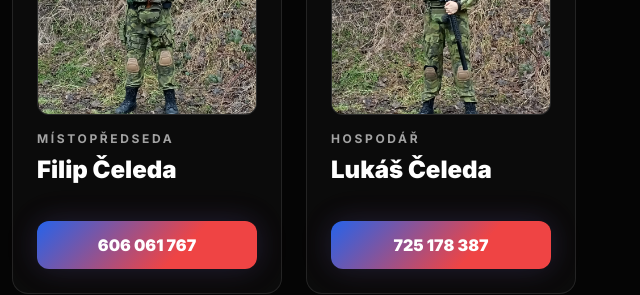
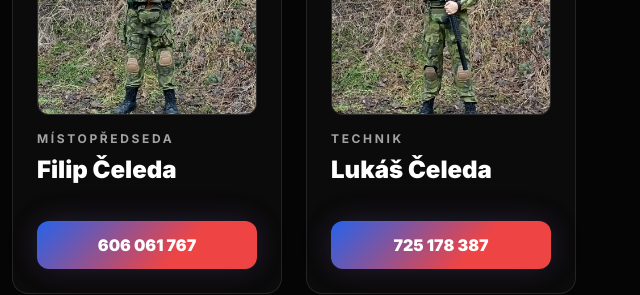
Before and after one commit to repacze/864skupina.github.io, a plain HTML site: page index.html in a window 1280 px wide. Shown: the part 7460-7755 px from the top of the page, 640-1280 px from the left. Drawn offline with nearby package versions, Linux system fonts and the light colour scheme.

Commit message:
Update index.html

```diff
--- a/index.html
+++ b/index.html
@@ -682,7 +682,7 @@ main{position:relative; z-index: 1;}
   <div class="rounded-xl overflow-hidden border mb-4" style="border-color: rgba(255,255,255,.10); background: rgba(255,255,255,.03);">
     <img src="lead2.jpg" alt="Lukáš Čeleda" class="w-full aspect-square object-cover" loading="lazy">
   </div>
-  <div class="text-xs tracking-[.22em] text-neutral-400 font-bold h-4 flex items-center">HOSPODÁŘ</div>
+  <div class="text-xs tracking-[.22em] text-neutral-400 font-bold h-4 flex items-center">TECHNIK</div>
   <div class="text-2xl font-extrabold mt-2 leading-tight">Lukáš Čeleda</div>
   <div class="text-sm text-neutral-400 h-5 flex items-center" aria-hidden="true">&nbsp;</div>
   <a class="mt-4 inline-flex w-full justify-center rounded-xl px-4 py-3 font-extrabold btn-primary"
```
